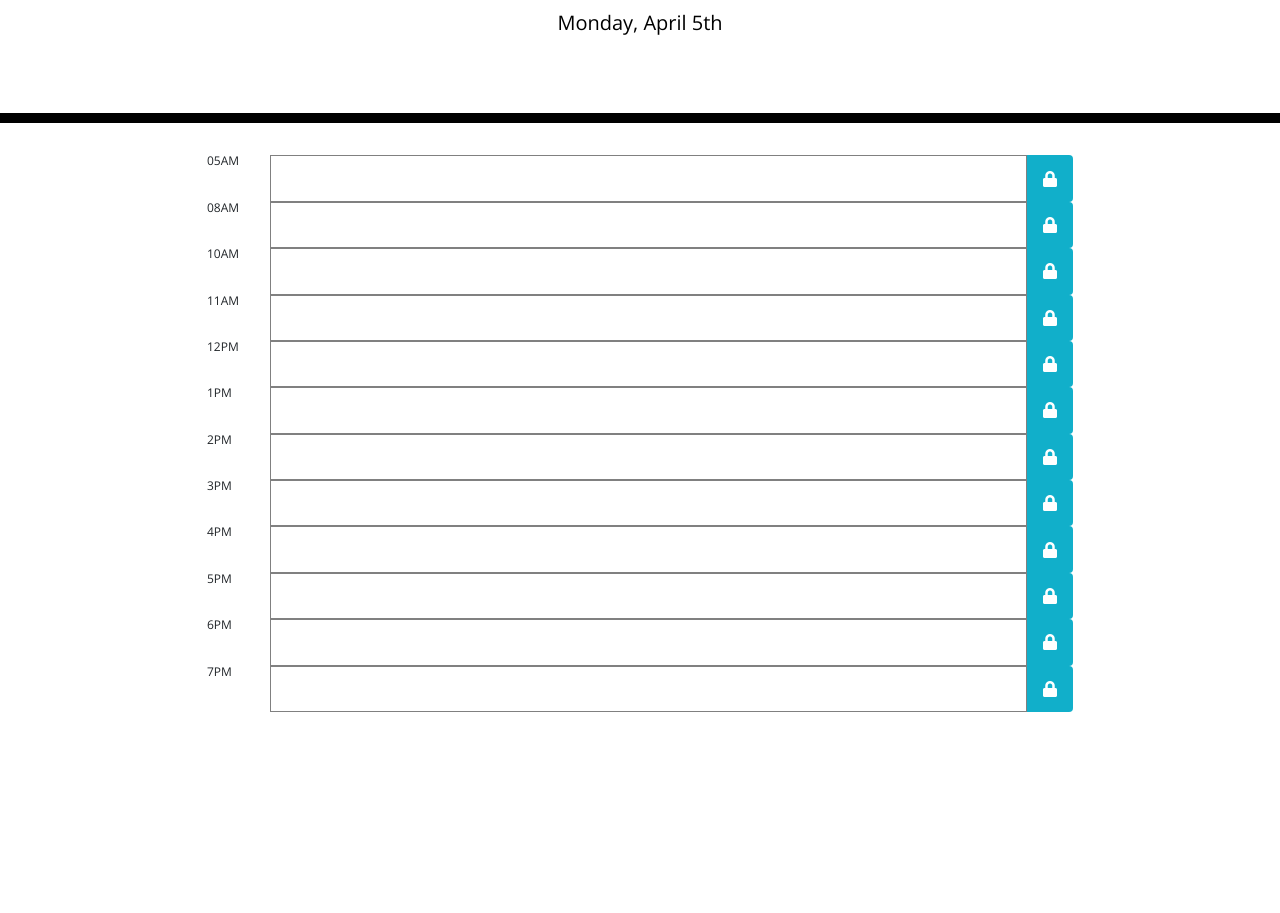
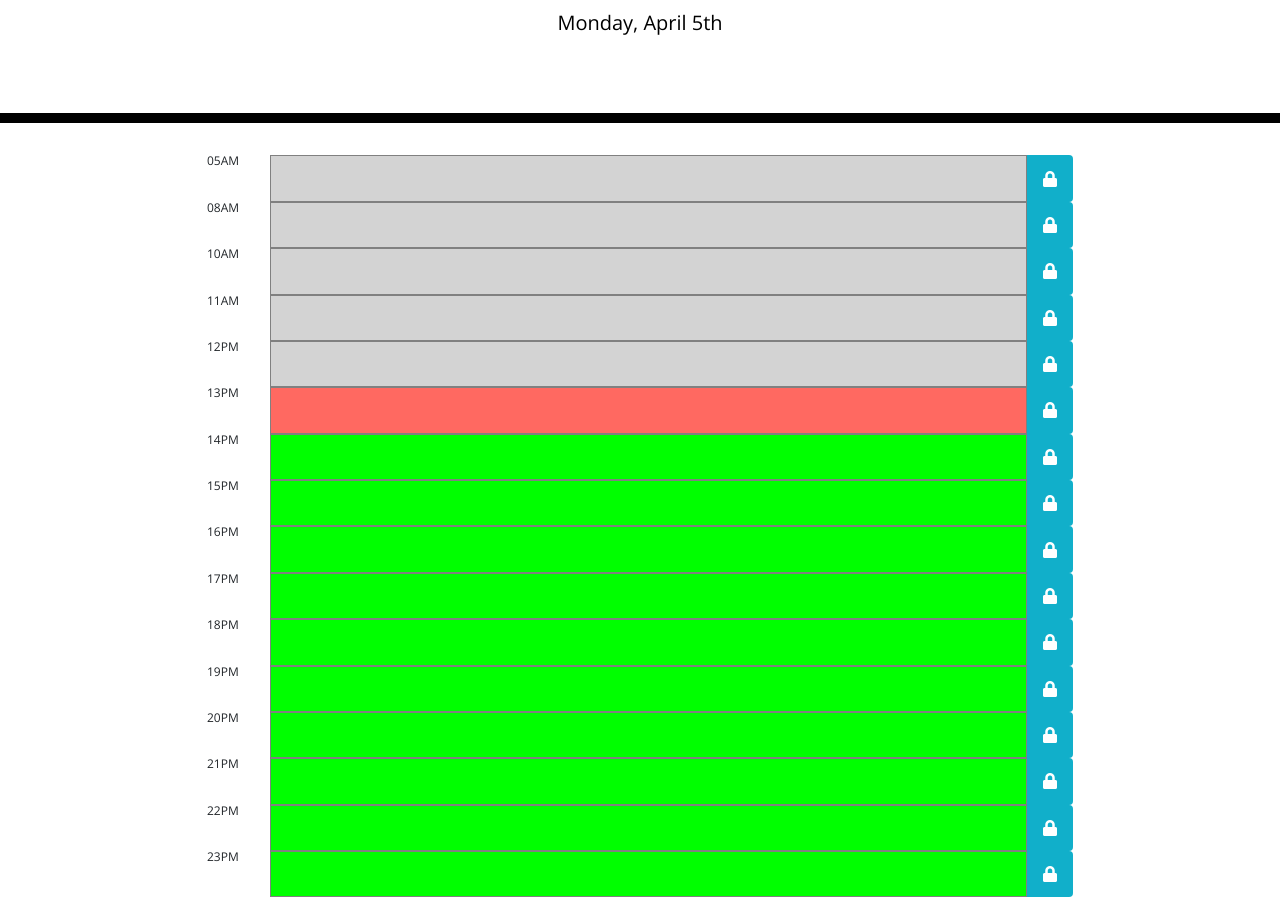
Before and after one commit to mskippen/05-Work-Day-Scheduler, a plain HTML site: page index.html in a window 1280 px wide. Shown: the part 181-1094 px from the top of the page. Before the commit the page ends 909 px from the top, so only its background shows below. Drawn offline with nearby package versions, Linux system fonts and the light colour scheme.

Commit message:
Added time output and persisted the event to local storage

```diff
--- a/script.js
+++ b/script.js
@@ -4,31 +4,56 @@ $(document).ready(function () {
     var DateAtTop = m.format("dddd, MMMM Do");
     $("#currentDay").html(DateAtTop)
 
+    if(2 + 2 == 4) {
+        //do something
+    } else if (2 + 2 < 4) {
+        //do this
+    }
+     else {
+        // do something else
+    }
+
+    //2 + 2 == 4 ? () : ()
     var hoursArray = [
         "05AM",
         "08AM",
         "10AM",
         "11AM",
         "12PM",
-        "1PM",
-        "2PM",
-        "3PM",
-        "4PM",
-        "5PM",
-        "6PM",
-        "7PM",
+        "13PM",
+        "14PM",
+        "15PM",
+        "16PM",
+        "17PM",
+        "18PM",
+        "19PM",
+        "20PM",
+        "21PM",
+        "22PM",
+        "23PM"
     ];
 
     var output = "";
 
     $.each(hoursArray, function (index, hour) {
-        console.log(hour)
+        var currentHour = m.set("hour", hour.slice(0, 2)).format("kk")
+        currentHour = Number(currentHour)
+        var date = new Date();
+        var hours = date.getHours()
 
         output += `
         <div data-time=${hour} class="time-block-wrapper ">
             <div class="time">${hour}</div>
             <form onsubmit="insertEvent(event)">
-            <input type="text" name="schedule" class="input" data-time=${hour}/>
+            <input type="text" name="schedule" class="${
+                hours == currentHour
+                  ? "input present "
+                  : "input"
+                  ? hours > currentHour && "input past "
+                  : "input"
+                  ? currentHour > hours && "input future "
+                  : "input"
+              }input" data-time=${hour} type="text" />
             <button ><i class="fa fa-lock"></i></button>
             </form>
         </div>
@@ -36,8 +61,39 @@ $(document).ready(function () {
     $('.container').html(output)
 
     })
+    var events = JSON.parse(localStorage.getItem("events")); //grab saved events from localstorage
+    var inputs = document.querySelectorAll("input")
+    $.each(events, function(index, event) {
+        console.log(events)
+        $.each(inputs, function (index, input) {
+            if (Object.keys(event) == input.dataset.time) {
+                console.log(input)
+                input.value = event[input.dataset.time]
+            }
+        })
+    })
 
-    // hoursArray.forEach(function(item, index){
-    //     console.log(item)
-    // })
 })
+
+function insertEvent (event) {
+    event.preventDefault()
+    var inputValue = event.target.firstElementChild.value; // get the values from input field
+    var dataAttribute = event.target.firstElementChild.dataset.time
+
+    saveEvent(inputValue, dataAttribute)
+}
+
+function saveEvent (value, key) {
+    var eventObject = new Object() // create a new objetc
+    eventObject[key] = value // assign key and value pari to the created object
+    var eventArray = [];
+
+    if(localStorage.getItem("events") === null) {
+        eventArray = []
+    } else {
+        eventArray = JSON.parse(localStorage.getItem("events"))
+    }
+    eventArray.push(eventObject)
+    localStorage.setItem("events", JSON.stringify(eventArray))
+    console.log(eventArray)
+}
--- a/style.css
+++ b/style.css
@@ -44,17 +44,17 @@ textarea {
 
 .past {
   background-color: #d3d3d3;
-  color: white;
+  color: black;
 }
 
 .present {
   background-color: #ff6961;
-  color: white;
+  color: black;
 }
 
 .future {
   background-color: #77dd77;
-  color: white;
+  color: black;
 }
 
 .saveBtn {
@@ -78,7 +78,7 @@ form {
 }
 
 input {
-  /* background-color: lime; */
+  background-color: lime;
   border: 1px solid grey;
   padding: 0.7rem 1rem;
   /* display: inline-block; */
```
Also changed, not shown: images/Calendar functionality.JPG (added).
